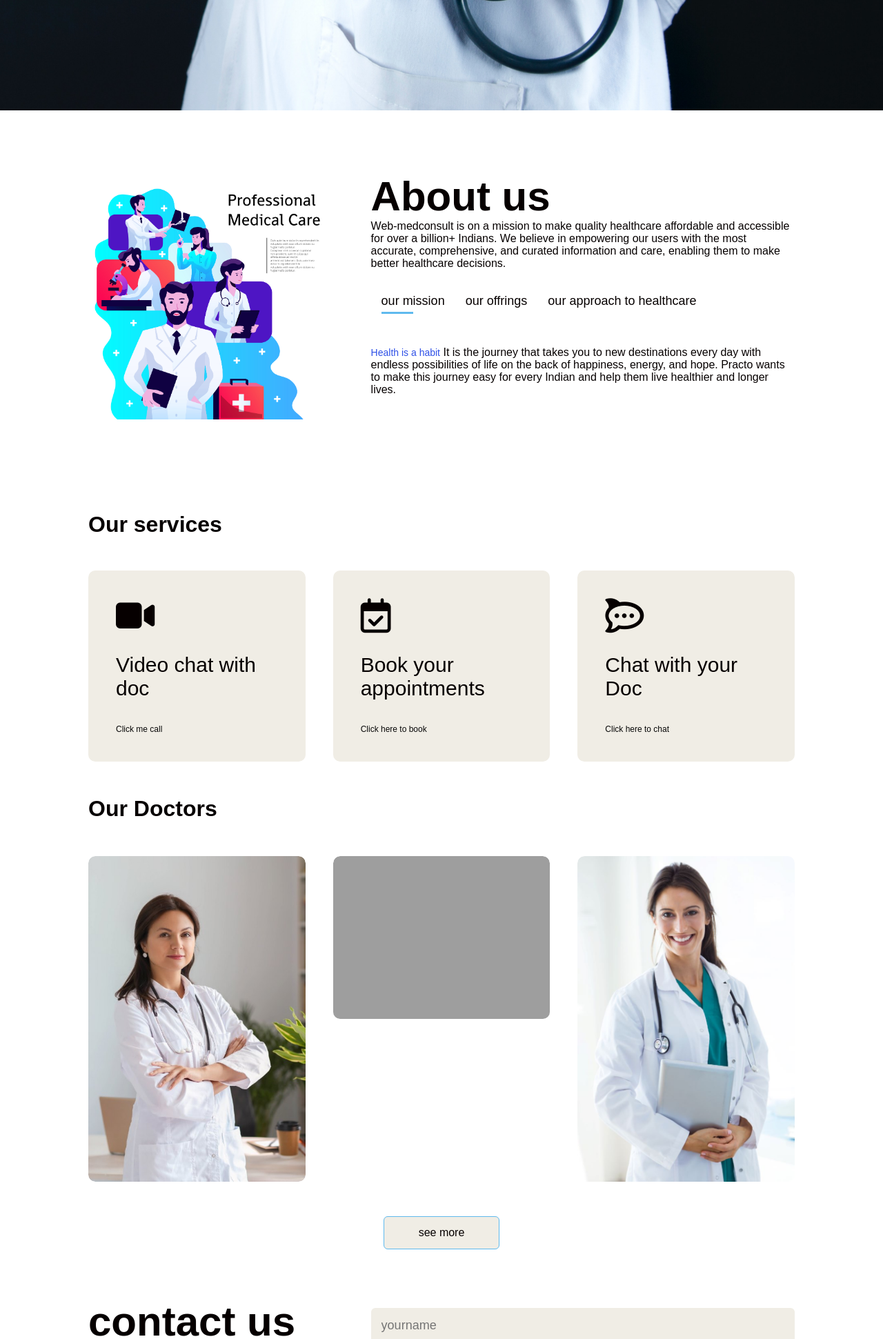
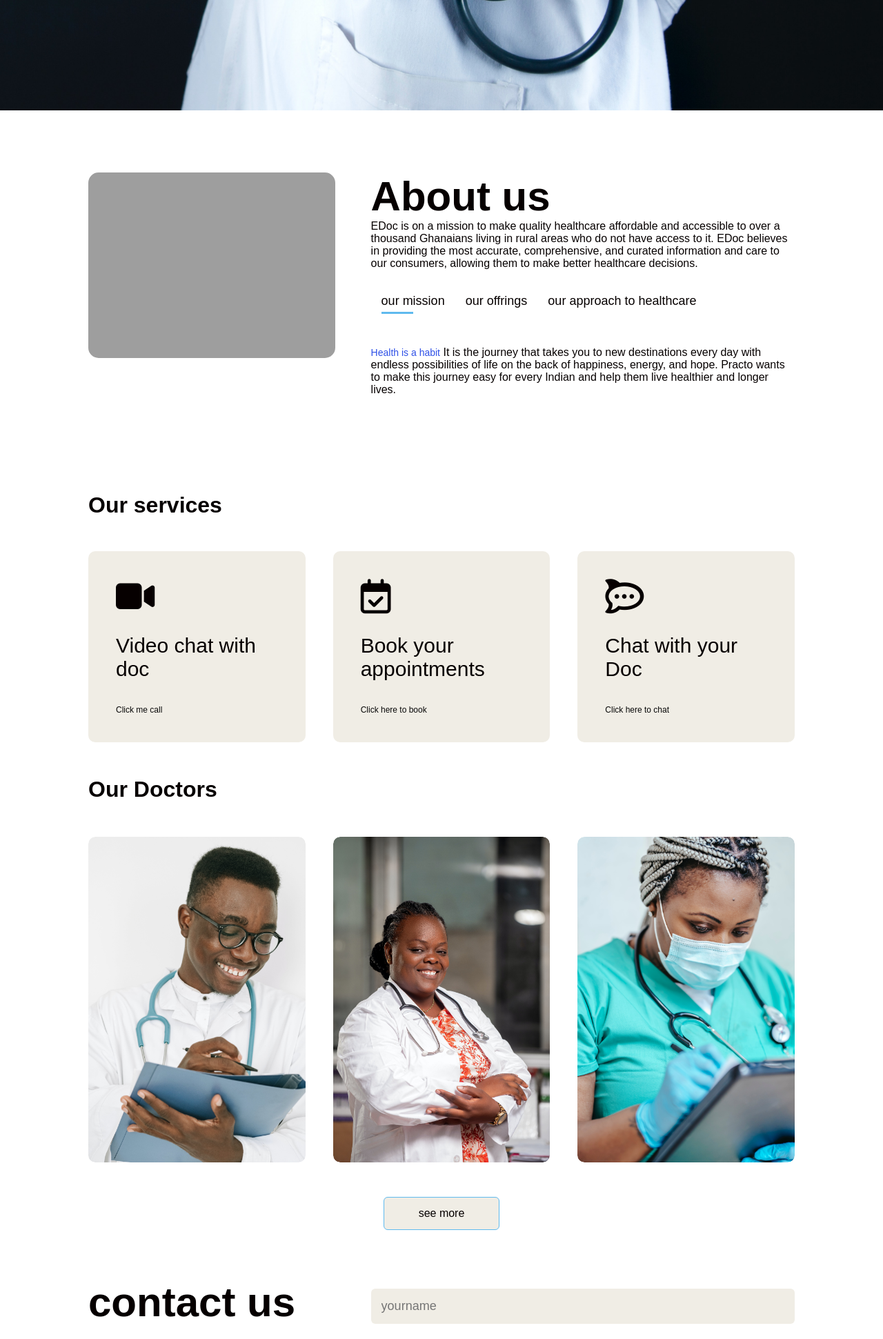
Before and after one commit to hamdani2020/EDoc, a Flask app: page / in a window 1280 px wide. Shown: the part 640-2581 px from the top of the page at 69% size. Run offline with Flask 3, Linux system fonts and the light colour scheme; some libraries are stand-ins or nearby versions; grey boxes are pictures that could not be loaded.

Commit message:
replace some static files

```diff
--- a/templates/form.html
+++ b/templates/form.html
@@ -21,7 +21,7 @@
                     <input type="number" placeholder="Enter Mobile Number" name="phone" required>
                 </div>
                 <div class="input-box">
-                    <label for="email">Email id</label>
+                    <label for="email">Email address</label>
                     <input type="email" placeholder="Enter Email id" name="email" required>
                 </div>
                 <div class="input-box">
@@ -34,7 +34,7 @@
                     <option value="sex">Select Gender</option>
                     <option value="Male">Male</option>
                     <option value="Female">Female</option>
-                    <option value="Transgender">Transgender</option>
+                    <option value="Transgender">Prefer Not to Say</option>
                     </select>
                 </div>
                 <div class="input-box">
--- a/templates/index.html
+++ b/templates/index.html
@@ -46,13 +46,13 @@
         <div class="container">
             <div class="row">
                 <div class="about-col-1">
-                    <img src="static/6405535_25595.jpg">
+                    <img src="static/f.jpg">
                 </div>
                 <div class="about-col-2">
                     <h1 class="sub-tittle">
                         About us
                     </h1>
-                    <p>  Web-medconsult is on a mission to make quality healthcare affordable and accessible for over a billion+ Indians. We believe in empowering our users with the most accurate, comprehensive, and curated information and care, enabling them to make better healthcare decisions.</p>
+                    <p>  EDoc is on a mission to make quality healthcare affordable and accessible to over a thousand Ghanaians living in rural areas who do not have access to it. EDoc believes in providing the most accurate, comprehensive, and curated information and care to our consumers, allowing them to make better healthcare decisions.</p>
 
                     <div class="tab-tittle">
                         <p class="tab-links active-link"onclick="opentab('skills')">our mission</p>
@@ -123,7 +123,7 @@
             <h1 class="sub-title">Our Doctors</h1>
             <div class="work-list">
                 <div class="work">
-                    <img src="static/portrait-doctor1.jpg">
+                    <img src="static/c.jpg">
                     <div class="layer">
                         <h3>Certified doctors</h3>
                         <p></p>
@@ -133,7 +133,7 @@
 
                 </div>
                 <div class="work">
-                    <img src="static/portrait-professional-medical-worker-posing-picture-with-arms-folded.jpg">
+                    <img src="static/d.jpg">
                     <div class="layer">
                         <h3>Trust worthy</h3>
                         <p></p>
@@ -144,7 +144,7 @@
 
                 </div>
                 <div class="work">
-                    <img src="static/beautiful-young-female-doctor-looking-camera-office.jpg">
+                    <img src="static/e.jpg">
                     <div class="layer">
                         <h3> We have Transparency</h3>
                         <p> </p>
--- a/templates/login.html
+++ b/templates/login.html
@@ -15,7 +15,7 @@
 					<input type="text" name="txt" placeholder="User name" required="">
 					<input type="email" name="email" placeholder="Email" required="">
 					<input type="password" name="pswd" placeholder="Password" required="">
-					<input type="password" name="pswd" placeholder="Reenter Password" required="">
+					<input type="password" name="pswd" placeholder="Confirm Password" required="">
 					<button>Sign up</button>
 				</form>
 			</div>
```
Also changed, not shown: static/c.jpg (added), static/d.jpg (added), static/e.jpg (added), 1 other file.
